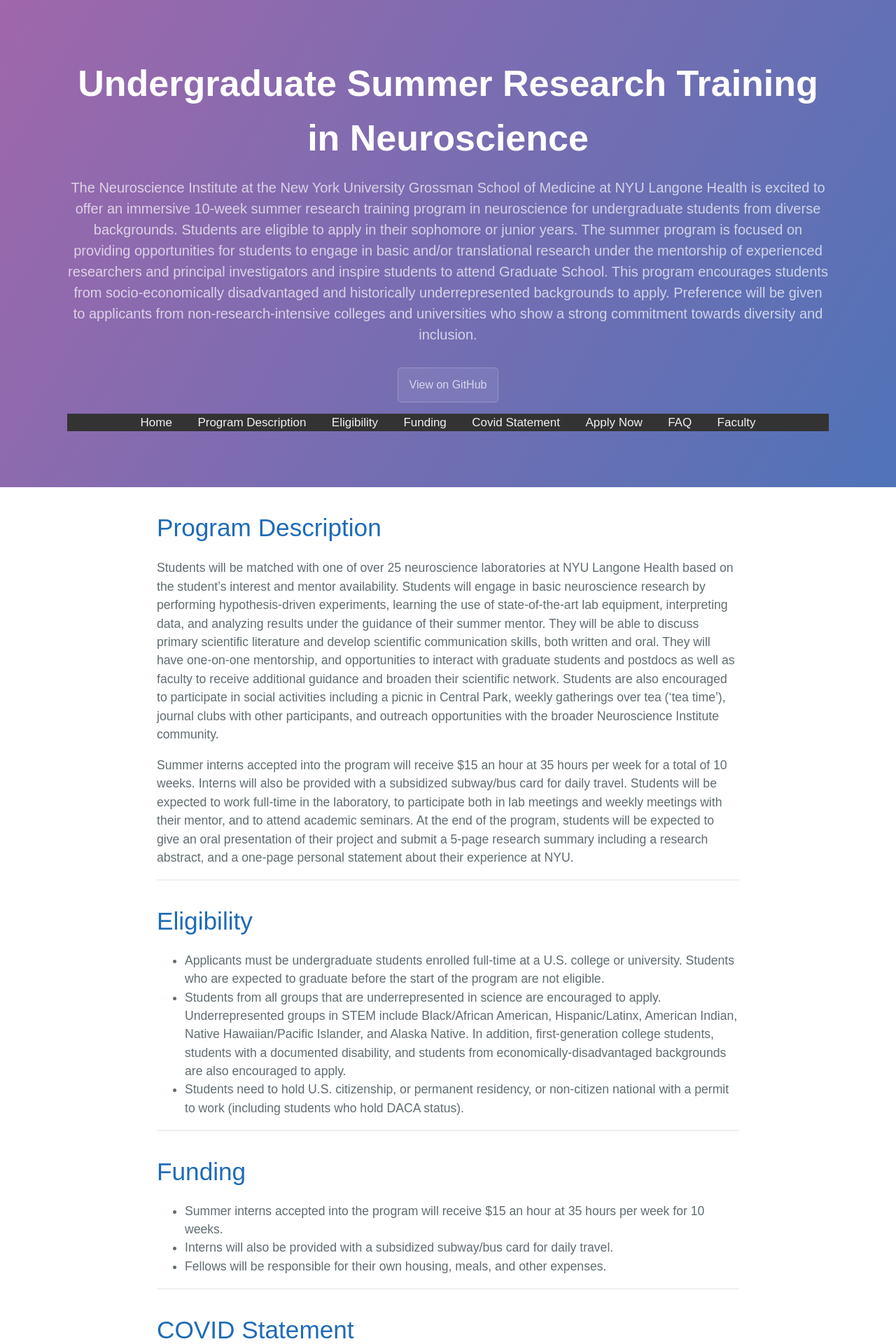
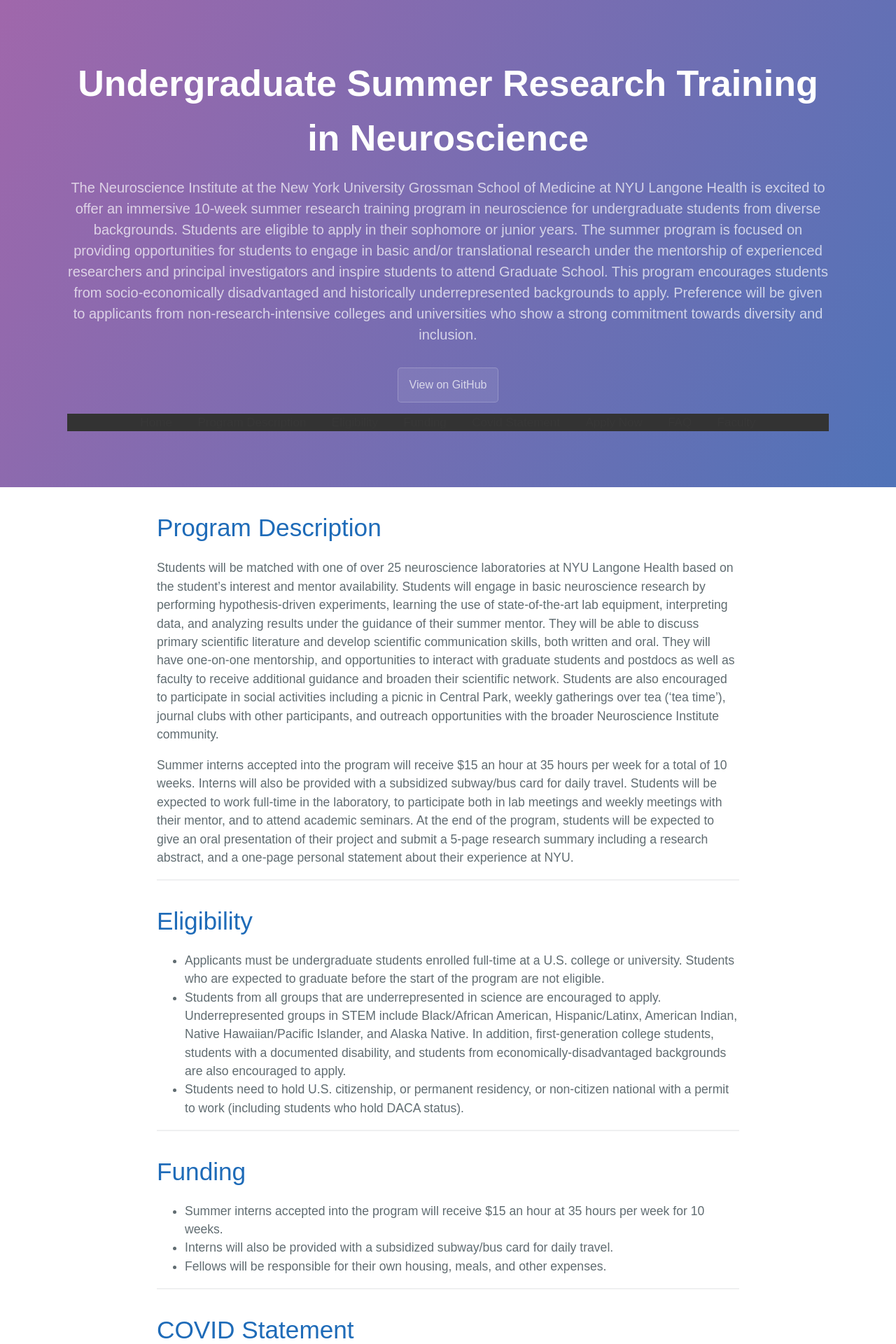
Before and after one commit to NICDIundergrad/SummerUndergradProgramWeb, a Jekyll site: the page built from index.md, in a window 1280 px wide. Shown: the top 1920 px of the page at 70% size. Built offline with Jekyll 4.4.1, drawn with Linux system fonts in a browser that asks for light colours; our own code applies the rules of GitHub Pages for plain Markdown files.

Commit message:
Update nav.html

```diff
--- a/_includes/nav.html
+++ b/_includes/nav.html
@@ -15,7 +15,7 @@ body {
 
 .topnav a {
   float: center;
-  color: #f2f2f2;
+  color: rgba(255, 255, 255, 0.02);
   text-align: center;
   padding: 14px 16px;
   text-decoration: none;
@@ -24,7 +24,7 @@ body {
 
 .topnav a:hover {
   background-color: #ddd;
-  color: rgba(255, 255, 255, 0.08);
+  color: black;
 }
 
 .topnav a.active {
```
